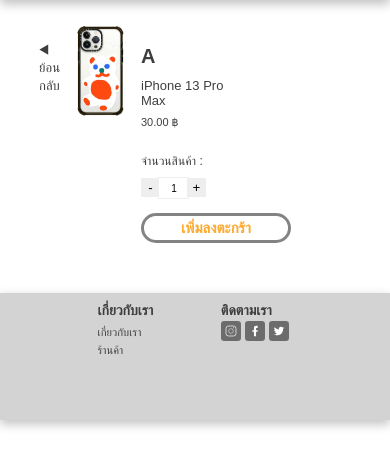
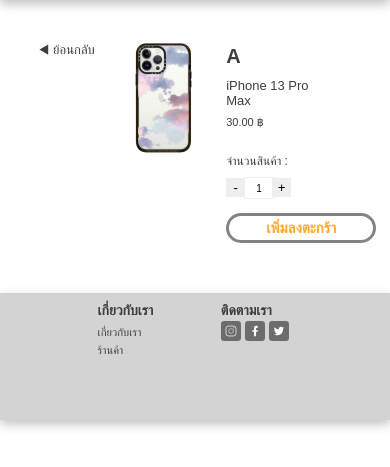
Before and after one commit to SirindaW/DataStructProject, a Django app: page /cases/product/a in a window 390 px wide. Shown: the part 80-547 px from the top of the page. Run offline with Django 3.2, Linux system fonts and the light colour scheme; data comes from the database, SQL or seed files in the repository; some web fonts are replaced.

Commit message:
fixed detail page

```diff
--- a/DSProject-iCase/static/css/main.css
+++ b/DSProject-iCase/static/css/main.css
@@ -782,7 +782,7 @@ nav {
 .detail-body-container .wrapper {
     margin-top: 20px;
     display: flex;
-    justify-content: space-evenly;
+    justify-content: space-between;
 }
 
 
@@ -790,6 +790,7 @@ nav {
 
 .back-btn {
     margin-top: 20px;
+    width: 20%;
 }
 
 .back-btn a {
@@ -813,8 +814,21 @@ nav {
     width: 300px;
 }
 
+.detail-cases-image {
+    display: flex;
+    justify-content: center;
+    align-items: center;
+    margin: auto;
+    width: 40%;
+}
+
+.this-image {
+    margin: auto;
+}
+
 .detail-cases-detail {
     display: block;
+    width: 40%;
 }
 
 .detail-cases-detail .case-name {
@@ -2029,11 +2043,11 @@ input::-webkit-inner-spin-button {
     }
     /* detail page body */
     /* back button */
-    .back-btn {
-        width: 30%;
-    }
     .back-btn a {
         font-size: 13px;
+    }
+    .detail-cases-image {
+        margin-top: 15px;
     }
     /* name and price detail */
     .name-price {
--- a/DSProject-iCase/templates/product/detail.html
+++ b/DSProject-iCase/templates/product/detail.html
@@ -7,7 +7,7 @@
         <div class="back-btn">
             <a href="/cases">◀ ย้อนกลับ</a>
         </div>
-        <div class="detail-cases-image"><img src="{{obj.image.url}}" width=100% alt=""></div>
+        <div class="detail-cases-image"><img class="this-image" src="{{obj.image.url}}" width=100% alt=""></div>
         <div class="detail-cases-detail">
             <div class="name-price">
                 <div class="case-name">{{obj.title}}</div>
```
Also changed, not shown: DSProject-iCase/static/images/product_imgs/CASE1.png, DSProject-iCase/static/images/product_imgs/CASE2.png, DSProject-iCase/static/images/product_imgs/CASE3.png, DSProject-iCase/static/images/product_imgs/CASE3_NPFMBmg.png (deleted), DSProject-iCase/static/images/product_imgs/CASE4_vNFhm7x.png, DSProject-iCase/static/images/product_imgs/caseblack.png, DSProject-iCase/static/images/product_imgs/casepink.png.
